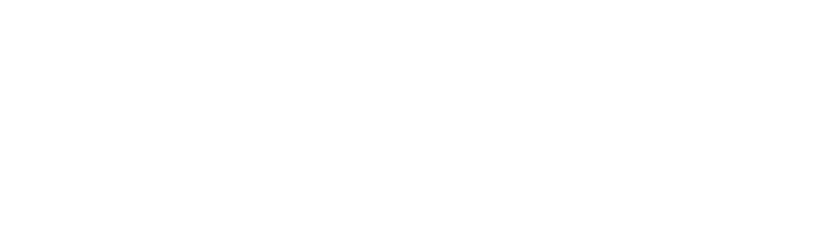
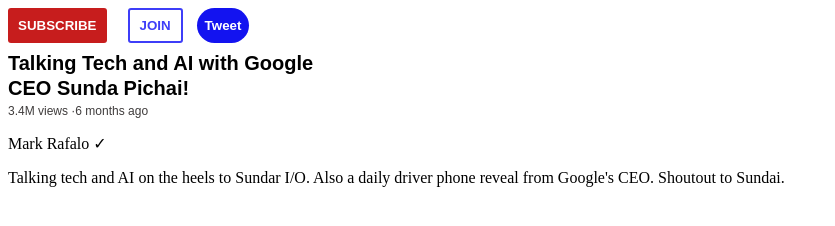
Before and after one commit to gigson2/youtube_clone, a plain HTML site: page index.html in a window 1280 px wide. Shown: the whole page, without its empty margins (0-835 px from the left). Drawn offline with Linux system fonts and the light colour scheme.

Commit message:
css styled

```diff
--- a/index.html
+++ b/index.html
@@ -1,12 +1,29 @@
 <!DOCTYPE html>
 <html lang="en">
+
 <head>
     <meta charset="UTF-8">
     <meta http-equiv="X-UA-Compatible" content="IE=edge">
     <meta name="viewport" content="width=device-width, initial-scale=1.0">
+    <link rel="stylesheet" href="styles.css">
     <title>Youtube Clone</title>
 </head>
+
 <body>
+    <section>
+        <button class="subs">SUBSCRIBE</button>
+        <button class="jn">JOIN</button>
+        <button class="twt">Tweet</button>
+    </section>
+    <section>
+        <p class="head">Talking Tech and AI with Google CEO Sunda Pichai!</p>
+        <p class="hde">3.4M views  &#183;6 months ago</p>
+        <p class="hcom">Mark Rafalo &#x2713;</p>
+        <p class="hsum">Talking tech and AI on the heels to Sundar I/O.
+            Also a daily driver phone reveal from Google's CEO. Shoutout to Sundai.</p>
+    </section>
+
 
 </body>
+
 </html>
--- /dev/null
+++ b/styles.css
@@ -0,0 +1,86 @@
+.subs {
+    background-color: rgb(199, 29, 29);
+    color: white;
+    padding-left: 10px;
+    padding-right: 10px;
+    padding-bottom: 10px;
+    padding-top: 10px;
+    font-weight: bold;
+    border-radius: 3px;
+    border: none;
+    cursor: pointer;
+    transition: opacity 0.25s;
+    margin-right: 7px;
+    vertical-align: top;
+}
+
+.subs:hover {
+    opacity: 0.7;
+}
+
+.subs:active {
+    opacity: 0.4;
+}
+
+.jn {
+    background-color: white;
+    color: rgb(62, 62, 248);
+    border-color: rgb(62, 62, 248);
+    border-style: solid;
+    padding-left: 10px;
+    padding-right: 10px;
+    padding-bottom: 8px;
+    padding-top: 8px;
+    font-weight: bold;
+    border-radius: 3px;
+    margin-left: 10px;
+    cursor: pointer;
+    margin-right: 10px;
+    transition: background-color 0.25s, color 0.25s;
+    vertical-align: top;
+}
+
+.jn:hover {
+    background-color: rgb(62, 62, 248);
+    color: white;
+}
+
+.jn:active {
+    opacity: 0.6;
+}
+
+.twt {
+    background-color: rgb(19, 19, 240);
+    color: white;
+    padding-left: 8px;
+    padding-right: 8px;
+    padding-bottom: 10px;
+    padding-top: 10px;
+    font-weight: bold;
+    cursor: pointer;
+    border-radius: 20px;
+    border: none;
+    transition: box-shadow 0.25s;
+    vertical-align: top;
+}
+
+.twt:hover {
+    box-shadow: 4px 4px 4px rgba(0, 0, 0, 0.267);
+}
+
+.head {
+    font-family: Arial;
+    font-size: 20px;
+    font-weight: bold;
+    width: 320px;
+    margin-bottom: 2px;
+    margin-top: 8px;
+    line-height: 25px;
+}
+
+.hde {
+    font-family: Arial;
+    font-size: 12px;
+    margin-top: 3px;
+    color: rgb(63, 60, 60);
+}
```
